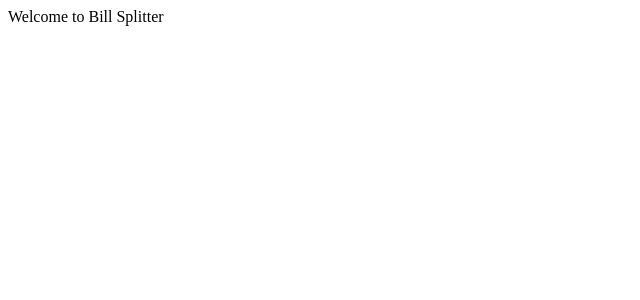
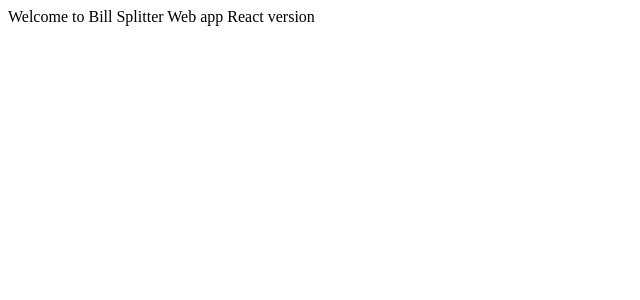
Before and after one commit to GDSCIIITSurat/Bill-Splitter, a React (Create React App) app: page / in a window 1280 px wide. Shown: the top 300 px of the page, without its empty margins (0-640 px from the left). Built offline with nearby package versions, Linux system fonts and the light colour scheme.

Commit message:
netlify deployment check

```diff
--- a/src/App.js
+++ b/src/App.js
@@ -2,7 +2,7 @@
 function App() {
   return (
     <div className="App">
-      Welcome to Bill Splitter
+      Welcome to Bill Splitter Web app React version
     </div>
   );
 }
```
